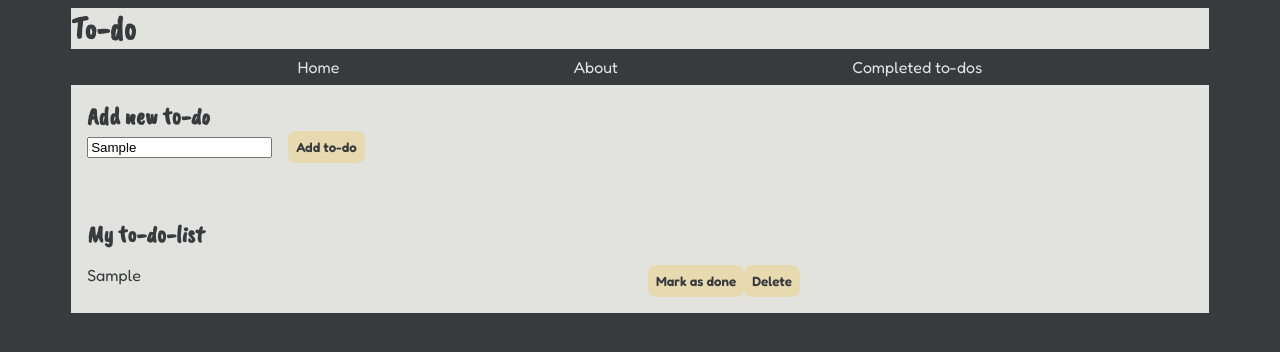
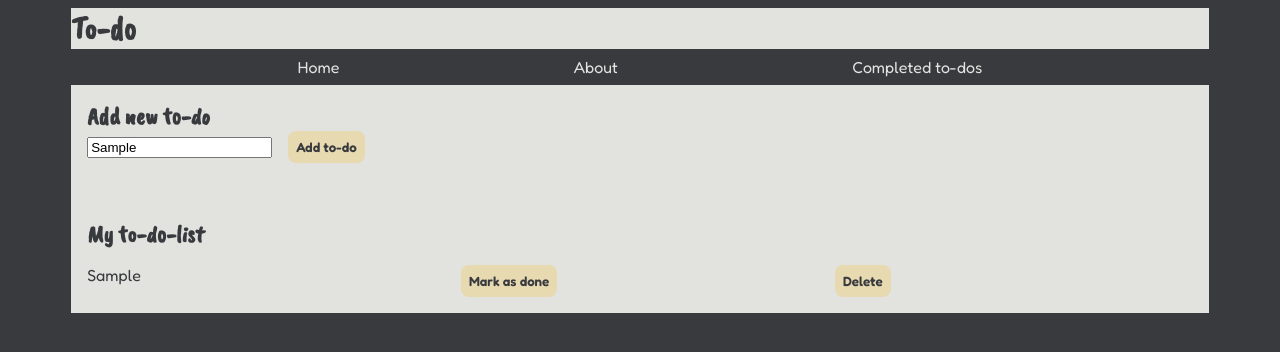
Before and after one commit to maria-jon/todo, a Vue app: page / in a window 1280 px wide. Both pictures are taken after typing "Sample" into the empty fields and a click on the button "Add to-do". Shown: the top 352 px of the page. Built offline with nearby package versions, Linux system fonts and the light colour scheme.

Commit message:
fix: change spans to divs in SingleTodo

```diff
--- a/src/components/SingleTodo.vue
+++ b/src/components/SingleTodo.vue
@@ -31,13 +31,15 @@
 <template>
   <div :class="{ completed: isDone }" class="single-todo">
     <span>{{ todoText }}</span>
-    <span>
+    <div>
       <button @click="toggleCompletedState">
         <span v-if="isDone">Mark as undone</span>
         <span v-if="!isDone">Mark as done</span>
       </button>
+    </div>
+    <div>
       <button @click="deleteSingleTodo">Delete</button>
-    </span>
+    </div>
   </div>
 </template>
 
@@ -47,7 +49,7 @@
 }
 .single-todo {
   display: grid;
-  grid-template-columns: repeat(2, 1fr);
+  grid-template-columns: repeat(3, 1fr);
   gap: 1rem;
 }
 </style>
```
